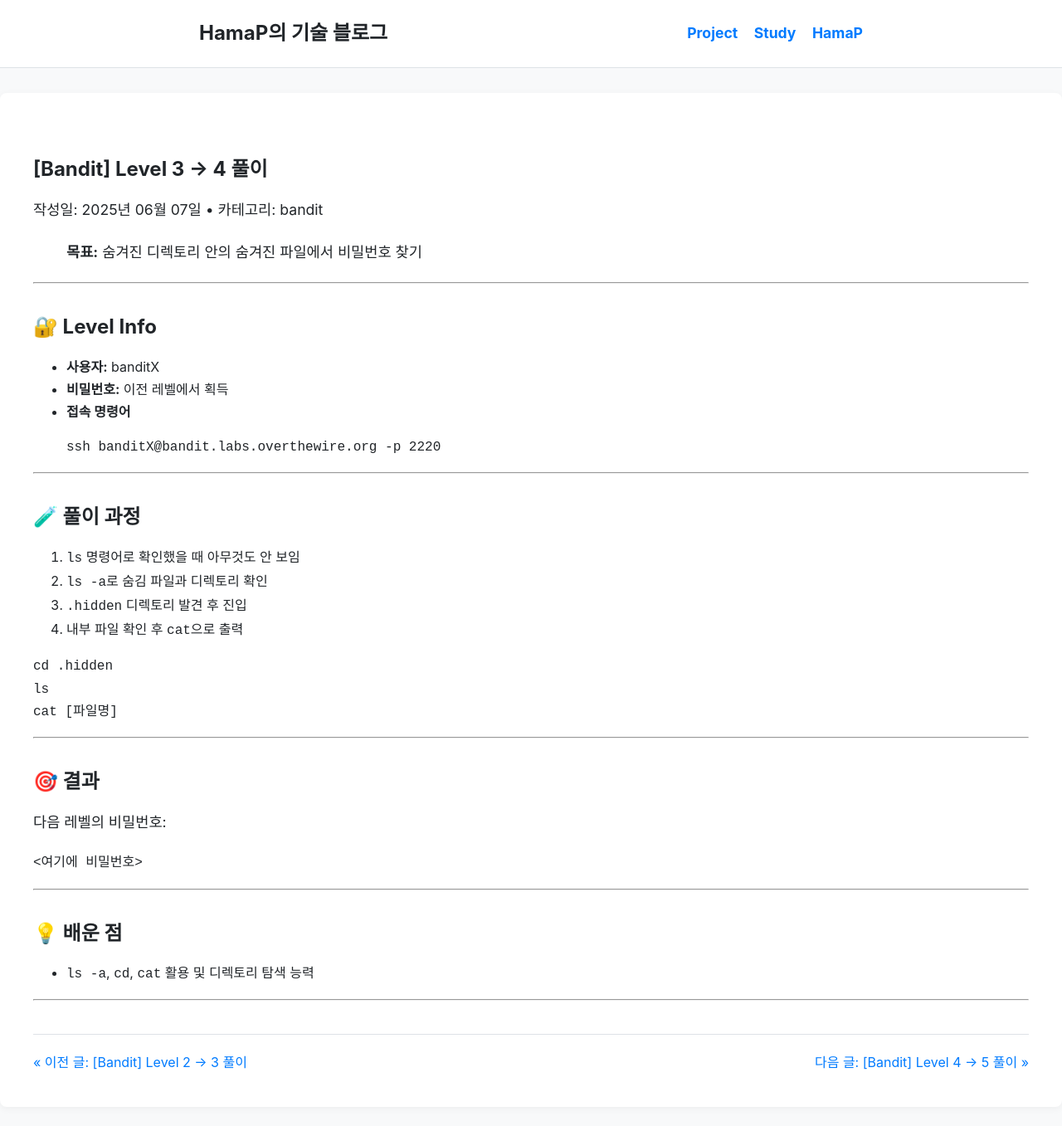
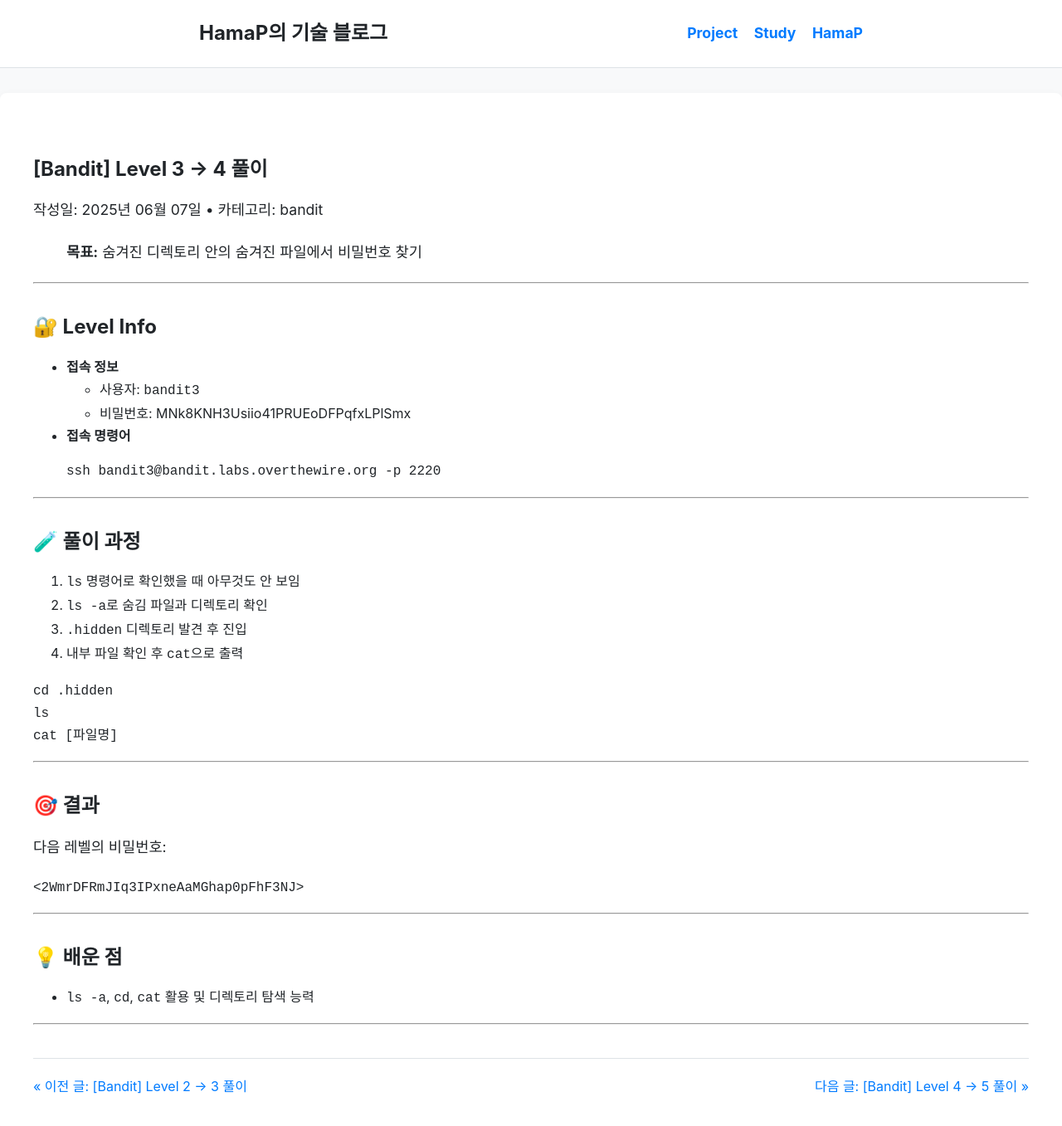
Before and after one commit to HamaP0/HamaP0.github.io, a Jekyll site: the page built from _posts/2025-06-07-bandit-level3-4.md, in a window 1280 px wide and 1400 px high. Shown: the top 1357 px of the window at 83% size. Built offline with Jekyll 4.4.1, drawn with Linux system fonts in a browser that asks for light colours; some web fonts are replaced.

Commit message:
Update 2025-06-07-bandit-level3-4.md

````diff
--- a/_posts/2025-06-07-bandit-level3-4.md
+++ b/_posts/2025-06-07-bandit-level3-4.md
@@ -12,11 +12,13 @@
 
 ## 🔐 Level Info
 
-- **사용자:** banditX
-- **비밀번호:** 이전 레벨에서 획득
+- **접속 정보**
+  - 사용자: `bandit3`
+  - 비밀번호: MNk8KNH3Usiio41PRUEoDFPqfxLPlSmx
+
 - **접속 명령어**
 ```bash
-ssh banditX@bandit.labs.overthewire.org -p 2220
+ssh bandit3@bandit.labs.overthewire.org -p 2220
 ```
 
 ---
@@ -41,7 +43,7 @@
 
 다음 레벨의 비밀번호:
 ```
-<여기에 비밀번호>
+<2WmrDFRmJIq3IPxneAaMGhap0pFhF3NJ>
 ```
 
 ---
````
